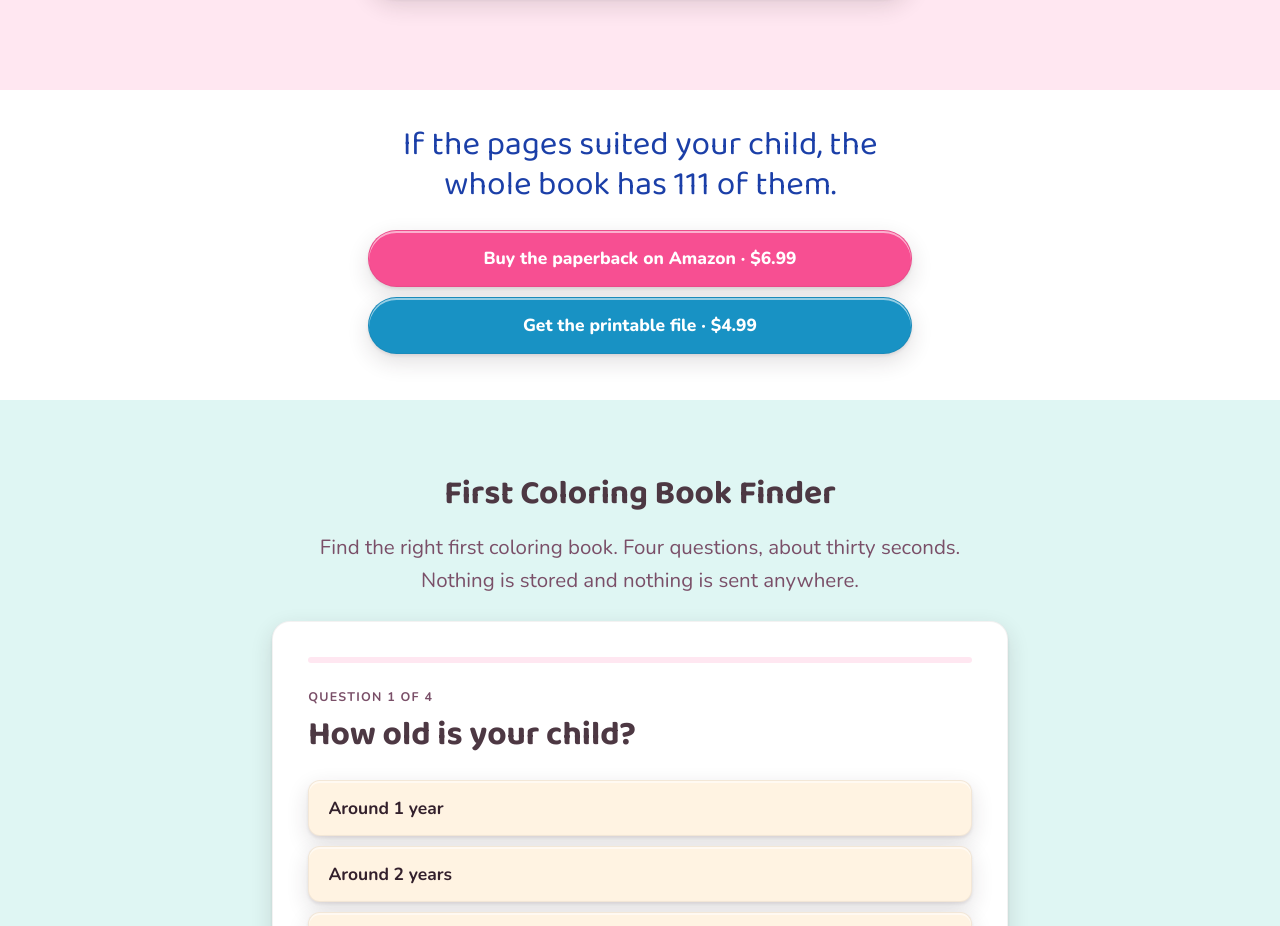
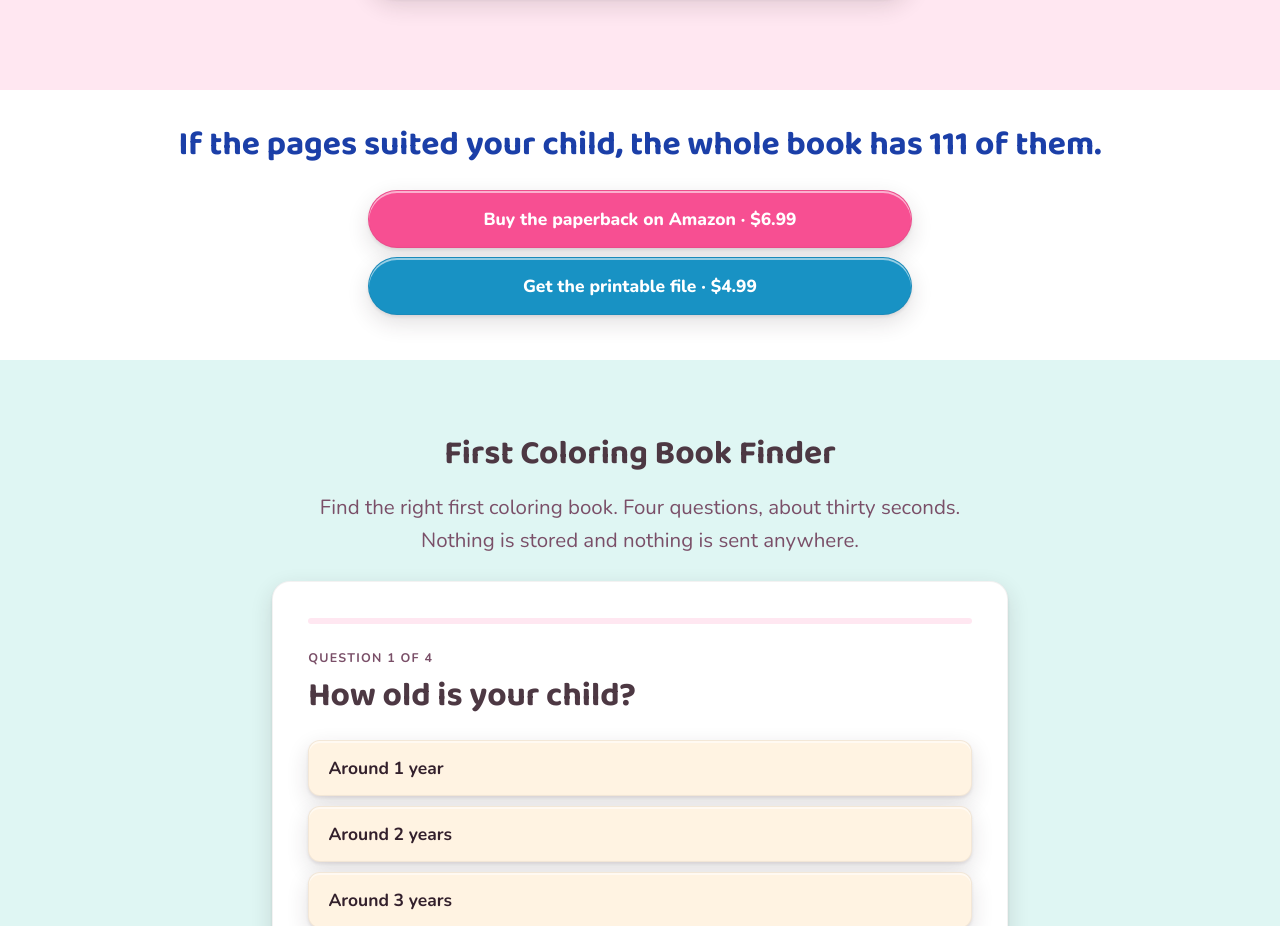
Before and after one commit to dm100usa-oss/toddler-coloring-book, a Next.js app: page /en in a window 1280 px wide. Shown: the part 6187-7113 px from the top of the page. Built offline with nearby package versions, Linux system fonts and the light colour scheme.

Commit message:
Add files via upload

```diff
--- a/src/app/[lang]/page.tsx
+++ b/src/app/[lang]/page.tsx
@@ -780,8 +780,11 @@ export default async function Home({ params }: { params: Promise<{ lang: string
           уходил в справочную часть, и купить там было уже негде. */}
       <section className="band band--tight">
         <div className="wrap">
+          {/* Строка вынесена из блока покупки: внутри него она была
+              ограничена шириной кнопки и ломалась на две короткие
+              строки посреди пустой полосы. */}
+          <p className="section buy-after-free">{w.afterFree}</p>
           <div className="buy-block buy-block--after-free">
-            <p className="buy-after-free">{w.afterFree}</p>
             <Buy lang={l} />
           </div>
         </div>
--- a/src/app/globals.css
+++ b/src/app/globals.css
@@ -2421,11 +2421,14 @@ html[lang="ru"] .hero {
    с заголовком и текстом, а здесь одна строка и кнопка, и пустое
    поле сверху и снизу выходило больше самого блока. */
 .buy-block--after-free { margin-inline: auto; }
+/* Набор тот же, что у заголовка над книгой в самом верху страницы.
+   Шрифт и размер берутся от класса section, а жирность задана здесь:
+   там это настоящий заголовок и браузер делает его жирным сам,
+   а тут обычный абзац, и без этой строки он выходил худосочным.
+   Ширину не ограничиваем: строка должна идти в одну. */
 .buy-after-free {
   margin: 0 0 var(--gap-3);
-  font-family: var(--font-display);
-  font-size: var(--t-h2);
-  line-height: 1.18;
+  font-weight: 700;
   text-align: center;
   color: #1b3fa8;
 }
```
